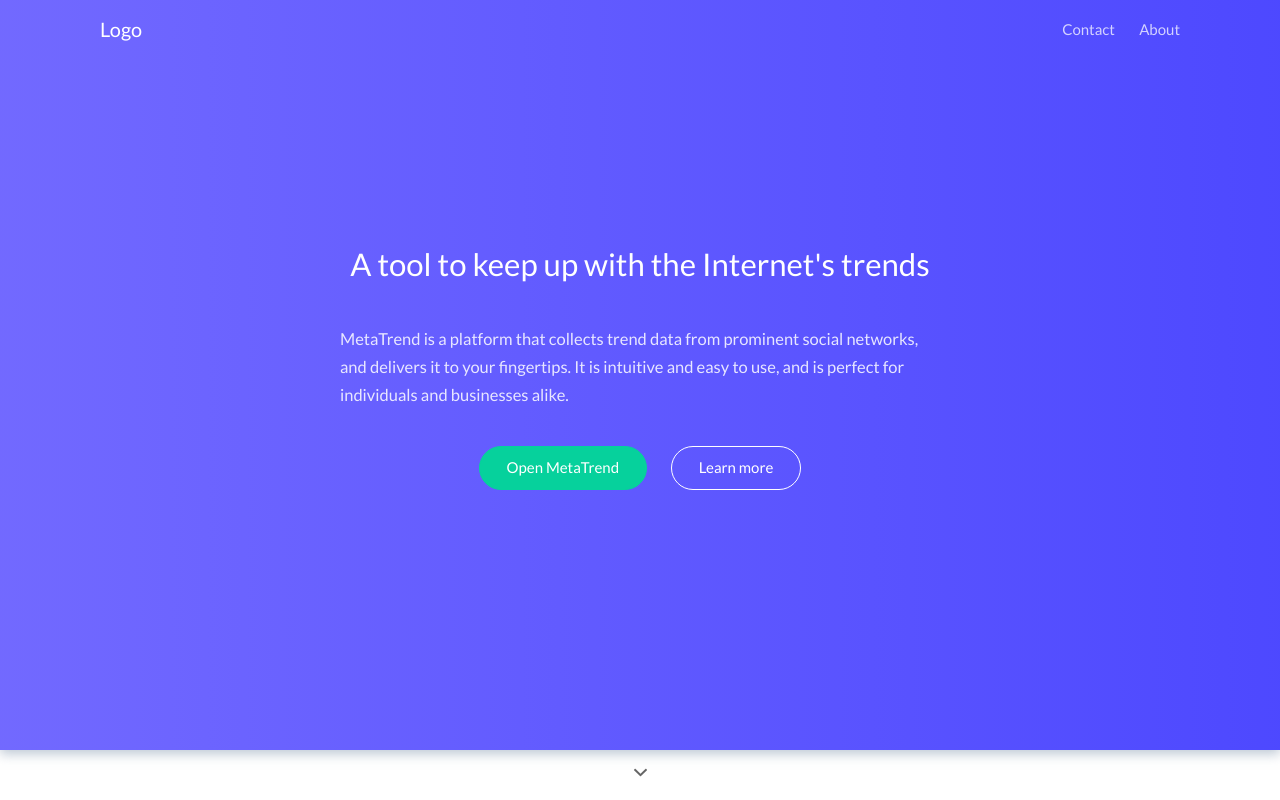
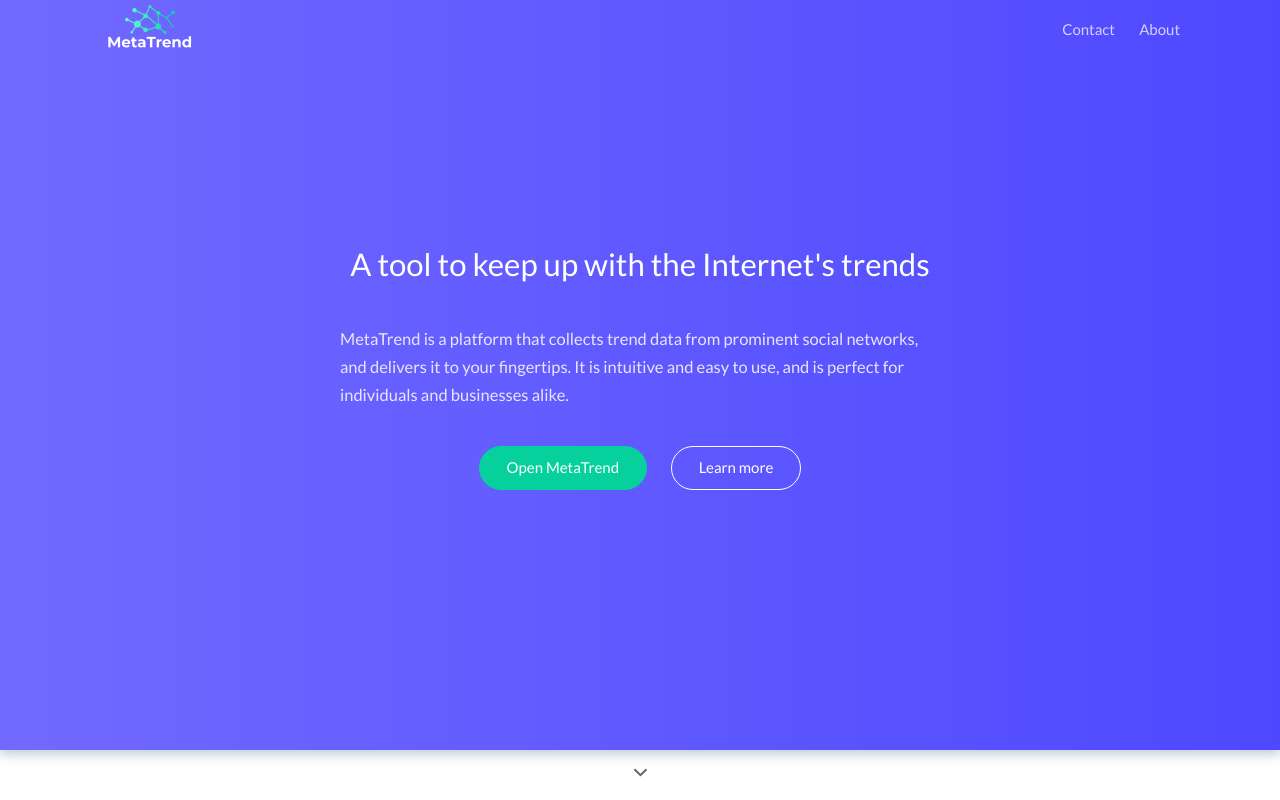
Before and after one commit to WheyIsolate/wheyisolate.github.io, a plain HTML site: page index.html in a window 1280 px wide. Shown: the top 800 px of the page. Drawn offline with Linux system fonts and the light colour scheme.

Commit message:
Added logo to navbar

```diff
--- a/css/style.css
+++ b/css/style.css
@@ -750,10 +750,11 @@
   transition: 0.7s; }
 
 .navbar__logo {
-  font-size: 1.325rem;
+/*  font-size: 1.325rem;
   transition: 0;
   color: #fff;
-  text-decoration: none; }
+  text-decoration: none; }*/
+  width: 100px; }
 
 .navbar__menu {
   display: none; }
@@ -872,13 +873,13 @@
   width: 100%;
   opacity: 0.96;
   z-index: 1;
-  background-color: #f65555; }
+  background-color: #6c63ff; }
 
 .hero__overlay--gradient {
-  background: linear-gradient(to right, #f65555, #fd3e3e); }
+  background: linear-gradient(to right, #6c63ff, #4641ff); }
 
 .hero__overlay--gradientVertical {
-  background: linear-gradient(to bottom, #f65555, #fd3e3e); }
+  background: linear-gradient(to bottom, #6c63ff, #4641ff); }
 
 .hero__mask {
   position: absolute;
--- a/index.html
+++ b/index.html
@@ -5,7 +5,7 @@
         <meta name="viewport" content="width=device-width, initial-scale=1, maximum-scale=1">
         <title>MetaTrend</title>
         <!-- Don't forget to add your metadata here -->
-        <link rel='stylesheet' href='css/style.min.css' />
+        <link rel='stylesheet' href='css/style.css' />
         <link rel='icon' type='image/png' href='images/favicon.ico'>
     </head>
 
@@ -15,7 +15,7 @@
         	<nav class="nav__mobile"></nav>
         	<div class="container">
         		<div class="navbar__inner">
-        			<a href="index.html" class="navbar__logo">Logo</a>
+        			<img src="./images/logo_200x200.png" href="index.html" class="navbar__logo">
         			<nav class="navbar__menu">
         				<ul>
         					<li><a href="#">Contact</a></li>
```
Also changed, not shown: dashboard.html (+1 -1 lines), images/favicon.ico, images/favicon_old.ico (added), images/logo_200x200.png (added).
